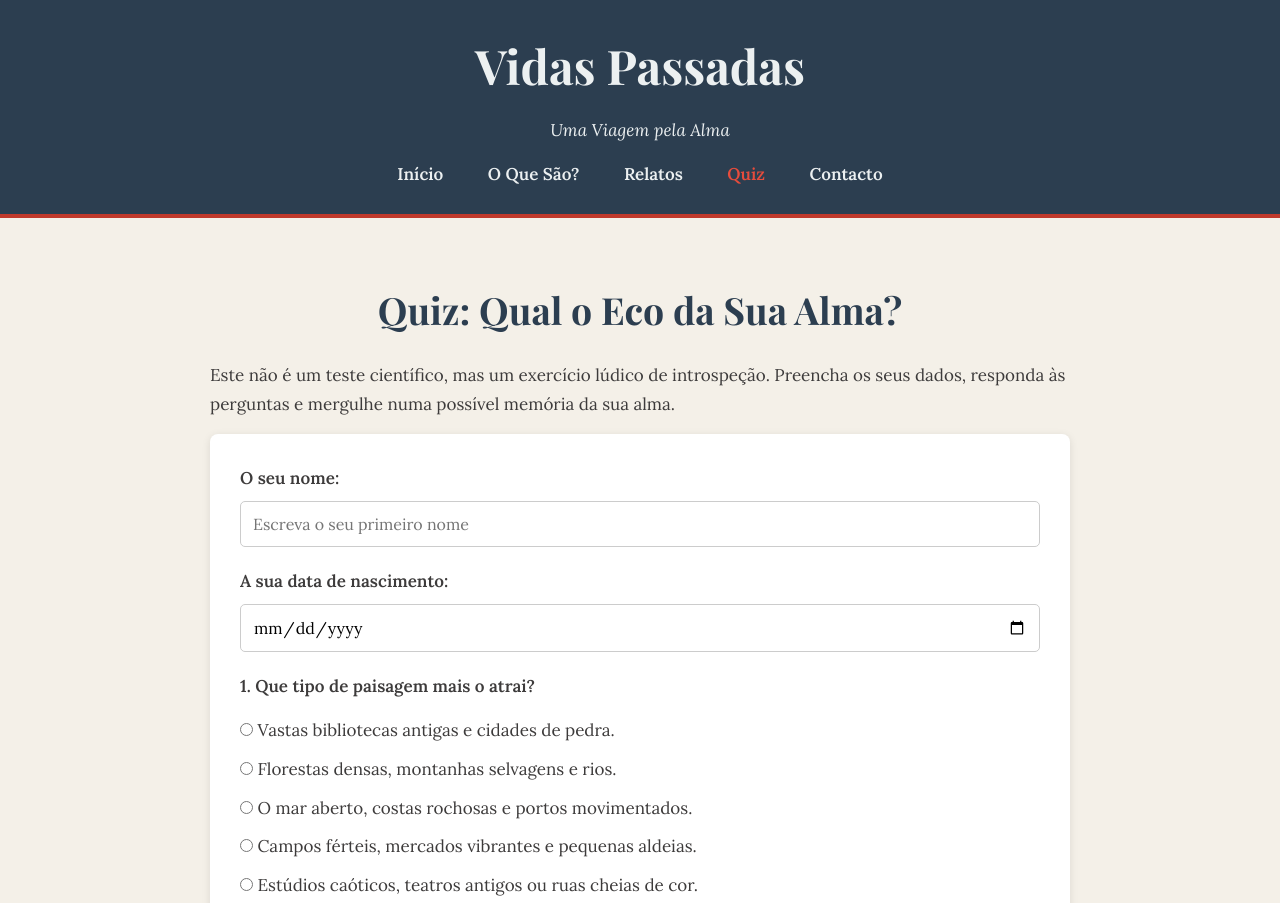
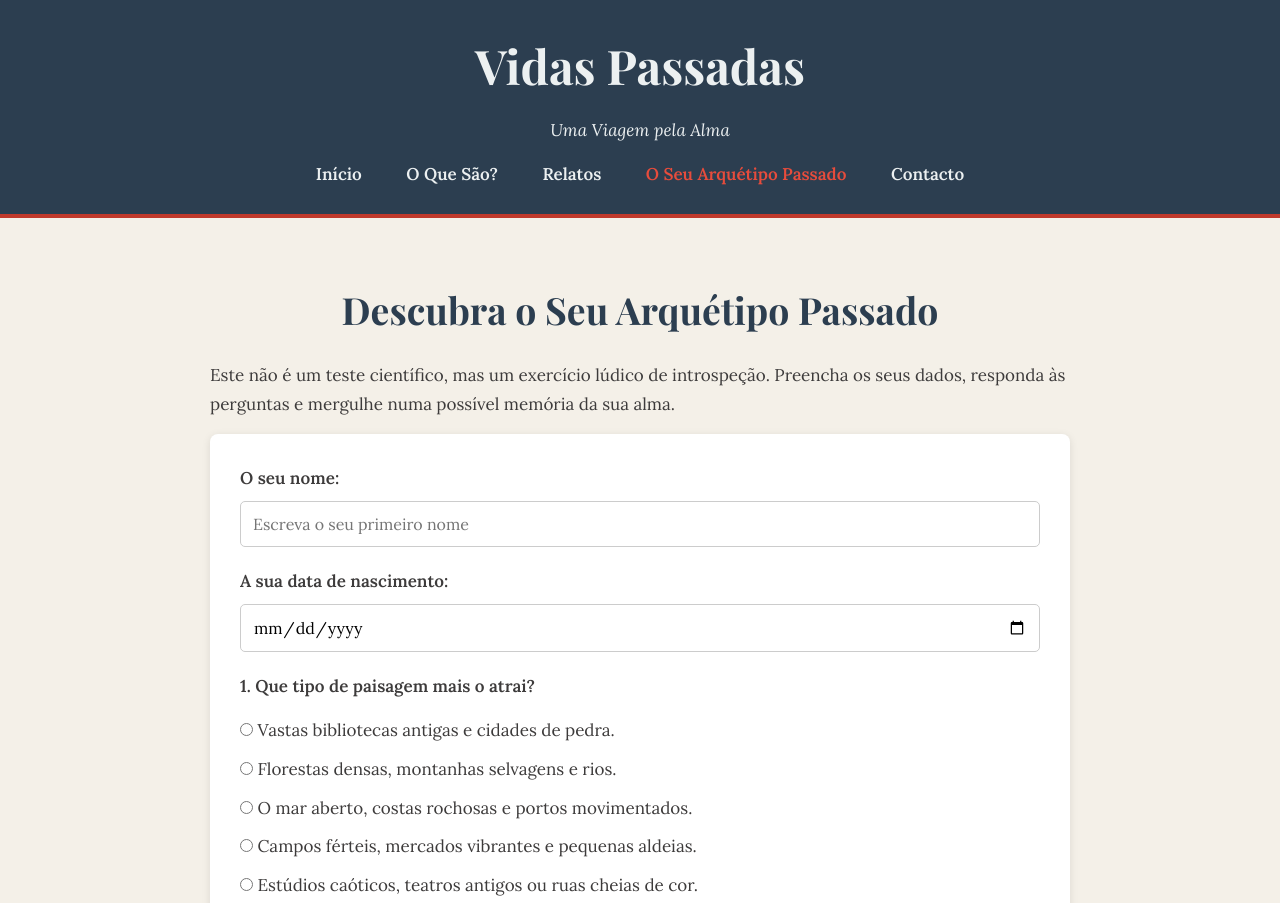
Before and after one commit to neura00/vidas-passadas, a plain HTML site: page quiz.html in a window 1280 px wide. Shown: the top 903 px of the page. Drawn offline with nearby package versions, Linux system fonts and the light colour scheme.

Commit message:
Update quiz.html

```diff
--- a/quiz.html
+++ b/quiz.html
@@ -3,7 +3,7 @@
 <head>
     <meta charset="UTF-8">
     <meta name="viewport" content="width=device-width, initial-scale=1.0">
-    <title>Quiz da Alma - Vidas Passadas</title>
+    <title>O Seu Arquétipo Passado - Vidas Passadas</title>
     <link rel="stylesheet" href="style.css">
 </head>
 <body>
@@ -15,14 +15,14 @@
             <a href="index.html">Início</a>
             <a href="sobre.html">O Que São?</a>
             <a href="relatos.html">Relatos</a>
-            <a href="quiz.html" class="active">Quiz</a>
+            <a href="quiz.html" class="active">O Seu Arquétipo Passado</a>
             <a href="contacto.html">Contacto</a>
         </nav>
     </header>
 
     <main>
         <div class="container">
-            <h2>Quiz: Qual o Eco da Sua Alma?</h2>
+            <h2>Descubra o Seu Arquétipo Passado</h2>
             <p>Este não é um teste científico, mas um exercício lúdico de introspeção. Preencha os seus dados, responda às perguntas e mergulhe numa possível memória da sua alma.</p>
 
             <div class="quiz-container">
```
